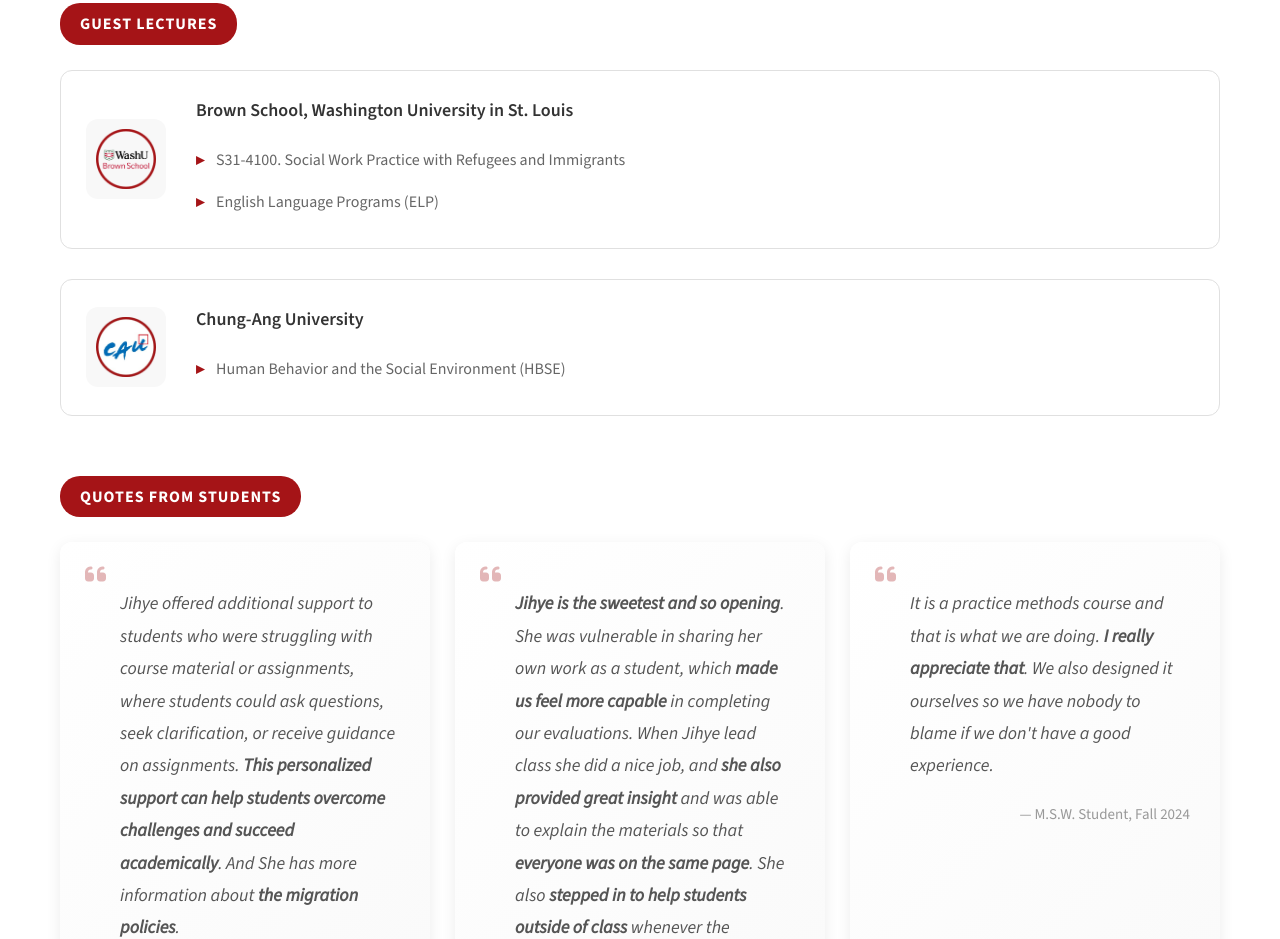
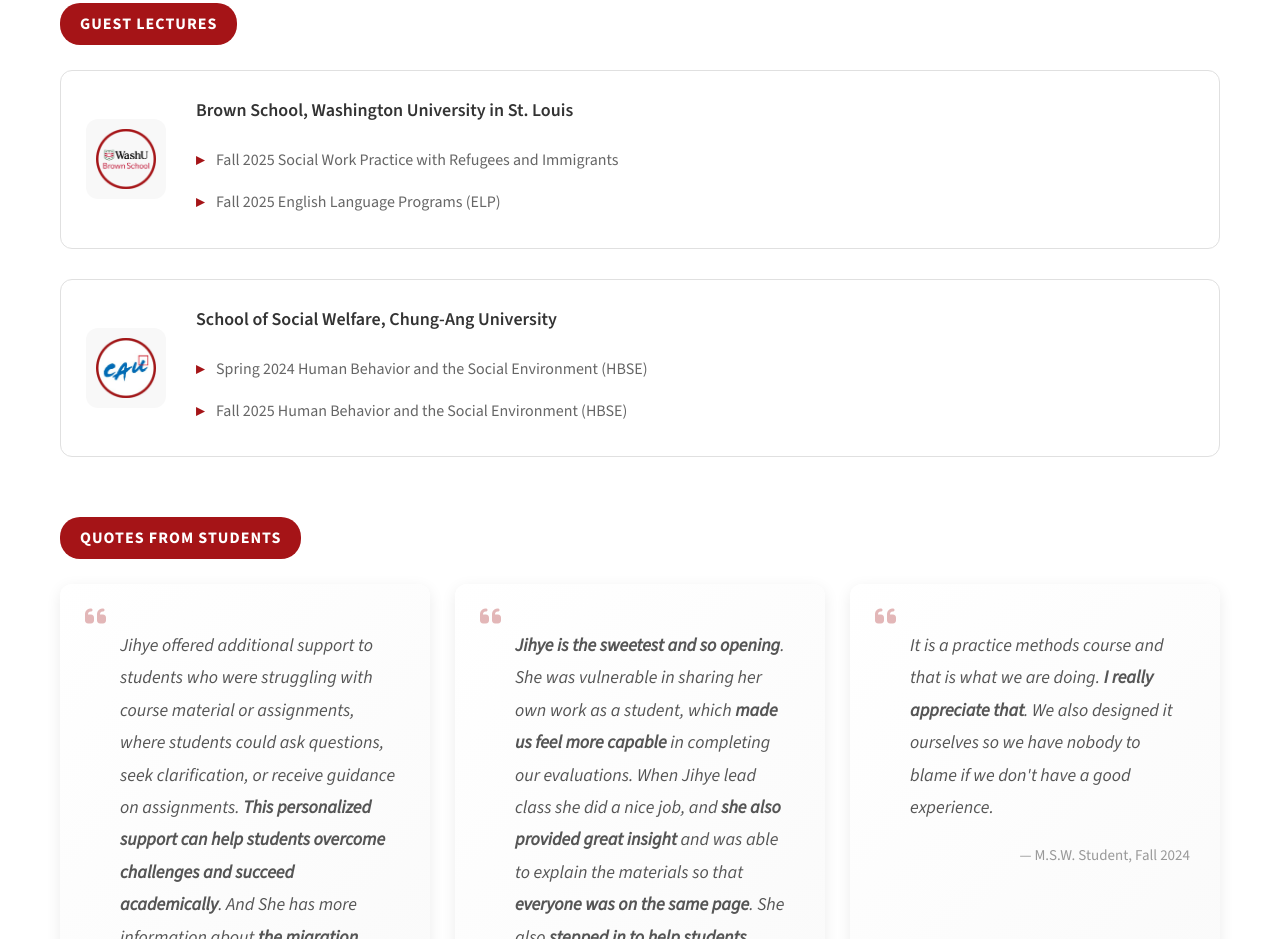
Before and after one commit to drlee960619/Jihye-my-website, a plain HTML site: page teaching.html in a window 1280 px wide. Shown: the part 1137-2076 px from the top of the page. Drawn offline with nearby package versions, Linux system fonts and the light colour scheme.

Commit message:
Update teaching.html

```diff
--- a/teaching.html
+++ b/teaching.html
@@ -121,8 +121,8 @@
                             <div class="university-info">
                                 <h3>Brown School, Washington University in St. Louis</h3>
                                 <ul class="course-list">
-                                    <li>S31-4100. Social Work Practice with Refugees and Immigrants</li>
-                                    <li>English Language Programs (ELP)</li>
+                                    <li>Fall 2025 Social Work Practice with Refugees and Immigrants</li>
+                                    <li>Fall 2025 English Language Programs (ELP)</li>
                                 </ul>
                             </div>
                         </div>
@@ -131,9 +131,10 @@
                                 <img src="assets/images/cau.png" alt="CAU" />
                             </div>
                             <div class="university-info">
-                                <h3>Chung-Ang University</h3>
+                                <h3>School of Social Welfare, Chung-Ang University</h3>
                                 <ul class="course-list">
-                                    <li>Human Behavior and the Social Environment (HBSE)</li>
+                                    <li>Spring 2024 Human Behavior and the Social Environment (HBSE)</li>
+                                    <li>Fall 2025 Human Behavior and the Social Environment (HBSE)</li>
                                 </ul>
                             </div>
                 </section>
```
